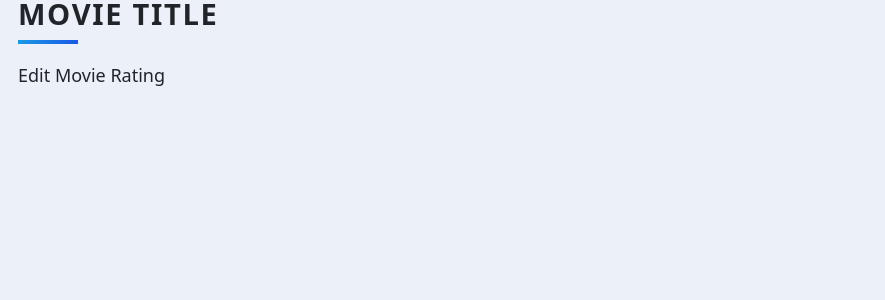
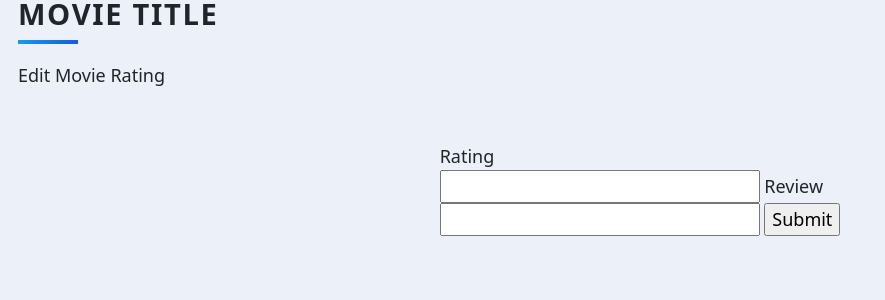
Before and after one commit to DraghiciAndrei1307/My-Top-10-Movies-Website, a Flask app: template templates/edit.html in a window 1280 px wide. Shown: the top 300 px of the page, without its empty margins (0-885 px from the left). Run offline with Flask 3, Linux system fonts and the light colour scheme; the template is opened without the code that fills it: values that come from a table or form of the project are taken from there, others are empty; some libraries are stand-ins or nearby versions.

Commit message:
feat: make edit form work

```diff
--- a/main.py
+++ b/main.py
@@ -4,7 +4,7 @@ from flask_sqlalchemy import SQLAlchemy
 from sqlalchemy.orm import DeclarativeBase, Mapped, mapped_column
 from sqlalchemy import Integer, String, Float
 from flask_wtf import FlaskForm
-from wtforms import StringField, SubmitField
+from wtforms import StringField, FloatField, SubmitField
 from wtforms.validators import DataRequired
 import requests
 
@@ -51,7 +51,7 @@ class Movie(db.Model):
 with app.app_context():
     db.create_all()
 
-
+# Add the first entry into database
 
 with app.app_context():
     new_movie = Movie(
@@ -69,10 +69,44 @@ with app.app_context():
     db.session.add(new_movie)
     db.session.commit()
 
+# Create Flask Form
+
+class MoviesEditForm(FlaskForm):
+    rating = FloatField("Rating", validators=[DataRequired()])
+    review = StringField("Review", validators=[DataRequired()])
+    submit = SubmitField("Submit")
+
+
 @app.route("/")
 def home():
-    return render_template("index.html")
 
+    result = db.session.execute(db.select(Movie))
+    movies = result.scalars()
+    return render_template("index.html", movies=movies)
+
+@app.route("/edit/<int:movie_id>", methods=["GET", "POST"])
+def edit(movie_id):
+
+    # Get the movie we want to update
+
+    movie_to_update = db.session.execute(db.select(Movie).where(Movie.id == int(movie_id))).scalar()
+
+    # Create a form instance
+
+    form = MoviesEditForm()
+
+    # Update the table entry if the submit button was pressed
+
+    if form.validate_on_submit():
+        movie_to_update.rating = form.rating.data
+        movie_to_update.review = form.review.data
+        db.session.commit()
+
+        return redirect(url_for("home"))
+
+    # The final thing is to render the edit.html page
+
+    return render_template("edit.html", form=form, movie_id=movie_id)
 
 if __name__ == '__main__':
     app.run(debug=True)
--- a/templates/edit.html
+++ b/templates/edit.html
@@ -1,8 +1,13 @@
-{% extends 'base.html' %} {% from 'bootstrap5/form.html' import render_form %}
+{% extends 'base.html' %}
 {% block title %}Edit Movies{% endblock %} {% block content %}
 <div class="content">
   <h1 class="heading">Movie Title</h1>
   <p class="description">Edit Movie Rating</p>
-  {{ render_form(form, novalidate=True) }}
+  <form method = "POST" action = " {{ url_for('edit', movie_id=movie_id) }}" novalidate>
+    {{ form.hidden_tag() }}
+    {{ form.rating.label }} <br> {{ form.rating(size = 25, maxlength = 25) }}
+    {{ form.review.label }} <br> {{ form.review(size = 25, maxlength = 25) }}
+    {{ form.submit }}
+  </form>
 </div>
 {% endblock %}
```
Also changed, not shown: templates/index.html (+9 -8 lines).
